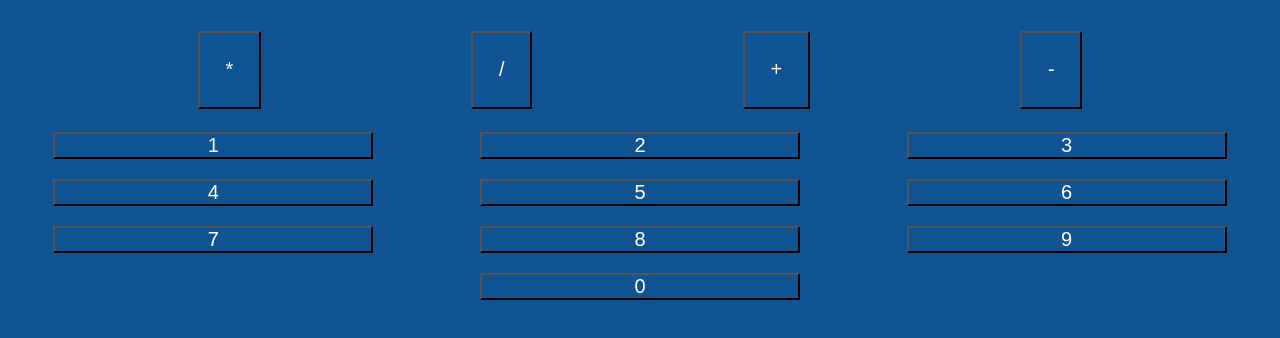
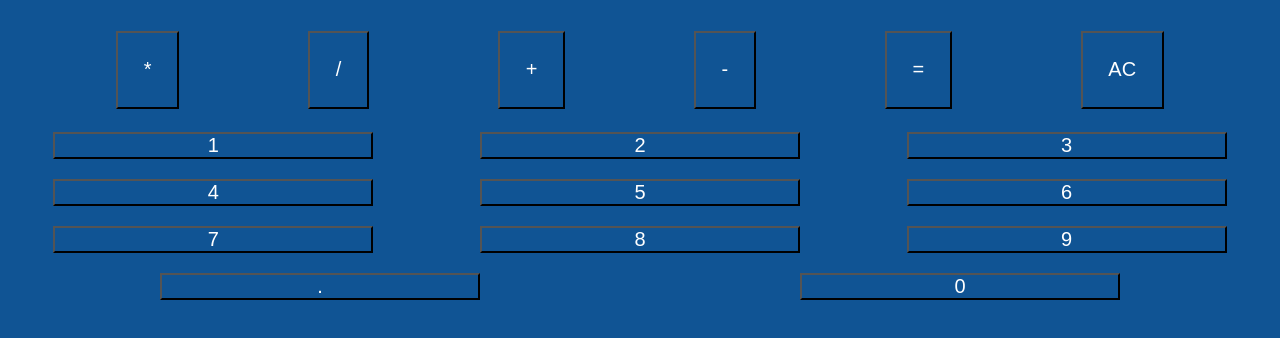
Before and after one commit to EdenGenetTasama/Calculator, a plain HTML site: page index.html in a window 1280 px wide. Drawn offline with Linux system fonts and the light colour scheme.

Commit message:
add function

```diff
--- a/index.html
+++ b/index.html
@@ -24,10 +24,14 @@
             <br>
 
             <section id="desingOfButton">
-            <button id="dubele" type="button" class="mathSing" value= * onclick="mathSing(this.value)">*</button>
-            <button id="hilok" type="button" class="mathSing"  value= / >/</button>
-            <button id="plus" type="button" class="mathSing"  value= + >+</button>
-            <button id="minus" type="button" class="mathSing"  value= - >-</button>
+            <button id="dubele" type="button" class="mathSing" value= "*" onclick="addOperator(this.value)">*</button>
+            <button id="hilok" type="button" class="mathSing"  value= "/"  onclick="addOperator(this.value)">/</button>
+            <button id="plus" type="button" class="mathSing"  value= "+"  onclick="addOperator(this.value)">+</button>
+            <button id="minus" type="button" class="mathSing"  value= "-"  onclick="addOperator(this.value)">-</button>
+            <button id="equel" type="button" class="mathSing"  value="="  onclick="calculatePrint()" >=</button>
+            <button id="delete" type="button" class="mathSing"  value= "AC" onclick="deleteNum()">AC</button>
+
+
             <!-- <br>
             <br> -->
 
@@ -43,6 +47,7 @@
             <button class="numbers" id="numSeven" value="7" onclick="firstNumberValue(this.value)">7</button>
             <button class="numbers" id="numEight" value="8" onclick="firstNumberValue(this.value)">8</button>
             <button class="numbers" id="numNine" value="9" onclick="firstNumberValue(this.value)">9</button>
+            <button  class="numbers" id="dot" value="." onclick="firstNumberValue(this.value)">.</button>
             <button class="numbers" id="numZero" value="0" onclick="firstNumberValue(this.value)">0</button>
         </section>
 
```
